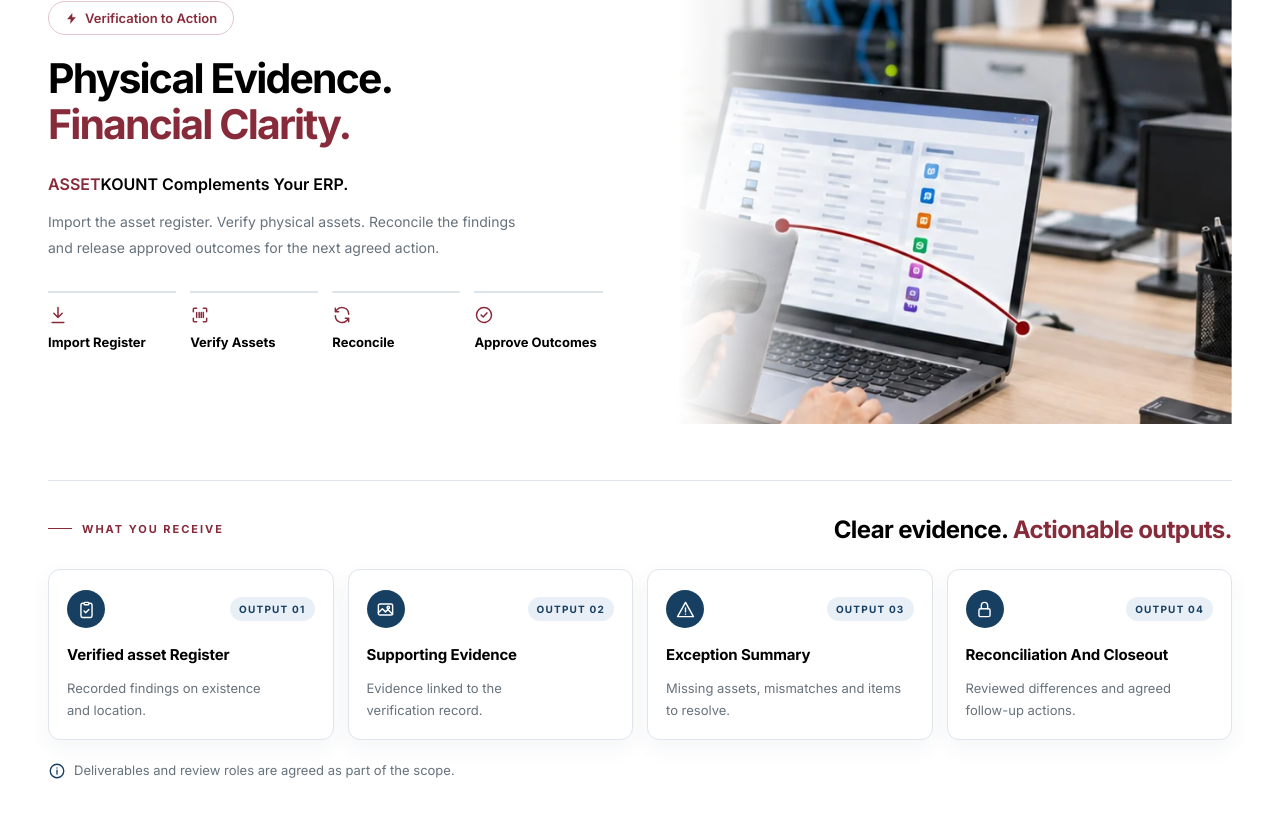
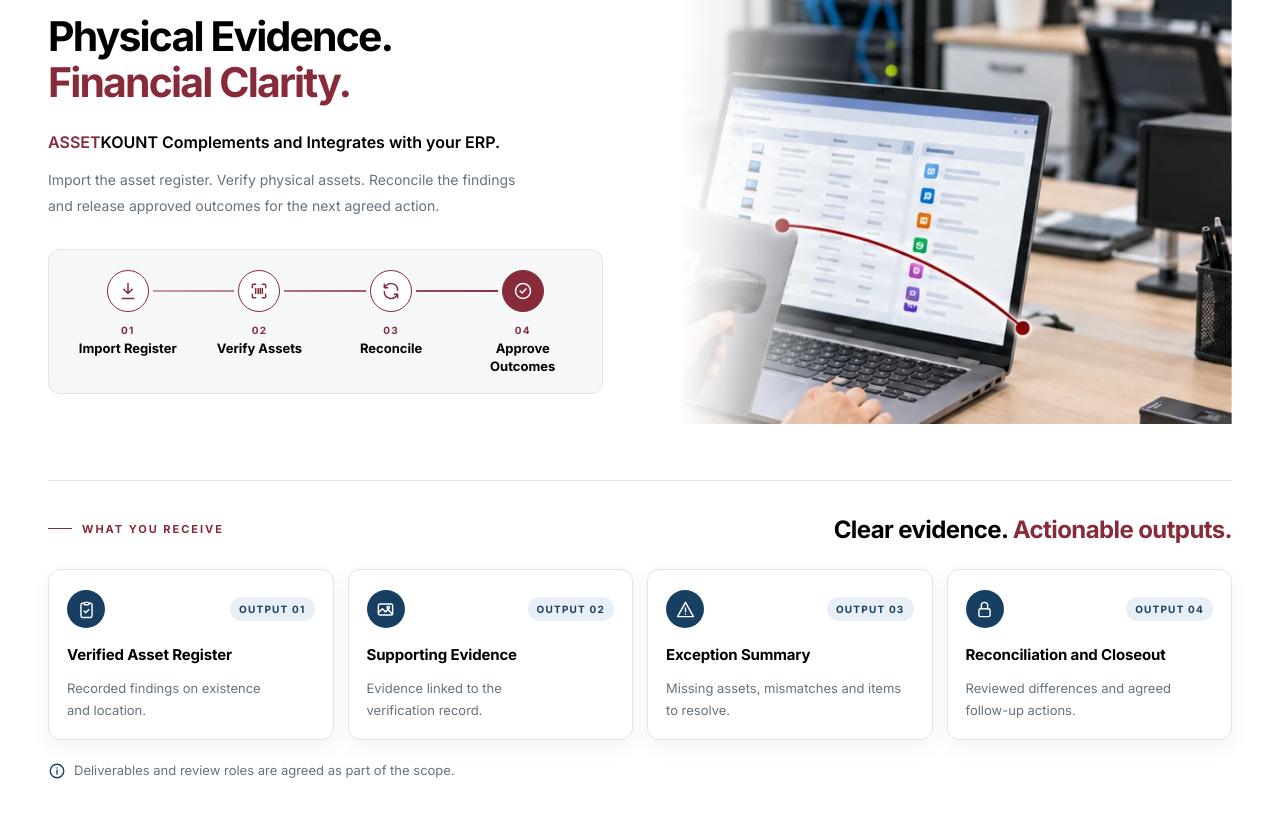
Before and after one commit to raiabhimanyu411-create/assetskount, a React (Vite) app in the folder client/: page / in a window 1280 px wide. Shown: the part 6860-7677 px from the top of the page. Built offline with nearby package versions, Linux system fonts and the light colour scheme.

Commit message:
adding new words

```diff
--- a/client/src/pages/Home.module.css
+++ b/client/src/pages/Home.module.css
@@ -1369,6 +1369,56 @@
   .recolor .outputList { grid-template-columns: 1fr; }
 }
 
+/* Reconciliation: register → verify → reconcile → approve as a connected pipeline. */
+.recolor .erpSequence {
+  position: relative;
+  gap: 10px;
+  margin-top: 30px;
+  padding: 20px 18px 18px;
+  border: 1px solid var(--line);
+  border-radius: 12px;
+  background: var(--tint);
+}
+
+.recolor .erpSequence::before {
+  content: "";
+  position: absolute;
+  top: 40px;
+  left: calc(18px + 12.5% - 5px);
+  right: calc(18px + 12.5% - 5px);
+  height: 2px;
+  background: linear-gradient(90deg, #c9a3aa, var(--secondary));
+}
+
+.recolor .erpSequence > div { position: relative; display: flex; flex-direction: column; align-items: center; padding: 0; border: 0; text-align: center; }
+.recolor .erpSequence small { margin: 10px 0 2px; font-size: 10px; font-weight: 700; letter-spacing: .12em; color: var(--secondary); }
+.recolor .erpSequence strong { font-size: 13px; line-height: 1.35; color: #000; }
+
+.recolor .seqIcon {
+  position: relative;
+  z-index: 1;
+  display: grid;
+  place-items: center;
+  width: 42px;
+  height: 42px;
+  margin: 0;
+  border: 1.5px solid var(--secondary);
+  border-radius: 50%;
+  background: #fff;
+  color: var(--secondary);
+  box-shadow: 0 0 0 4px var(--tint);
+  transition: transform .2s;
+}
+
+.recolor .erpSequence > div:hover .seqIcon { transform: scale(1.08); }
+.recolor .erpSequence > div:last-child .seqIcon { background: var(--secondary); color: #fff; }
+
+@media (max-width: 390px) {
+  .recolor .erpSequence { grid-template-columns: repeat(4, 1fr); padding: 16px 8px 14px; gap: 4px; }
+  .recolor .erpSequence::before { left: calc(8px + 12.5% - 2px); right: calc(8px + 12.5% - 2px); top: 36px; }
+  .recolor .erpSequence strong { font-size: 11px; }
+}
+
 /* One size for every bullet list (title + line below), matching The Asset Reality Gap.
    Placed last so it holds at every breakpoint. */
 .page .issueList strong,
--- a/client/src/pages/HomePage.jsx
+++ b/client/src/pages/HomePage.jsx
@@ -131,10 +131,10 @@ const erpSteps = [
 ];
 
 const outputs = [
-  ["Verified asset Register", "Recorded findings on existence and location.", <path d="M9 4H7a2 2 0 0 0-2 2v14a2 2 0 0 0 2 2h10a2 2 0 0 0 2-2V6a2 2 0 0 0-2-2h-2M10 3h4a1 1 0 0 1 1 1v1a1 1 0 0 1-1 1h-4a1 1 0 0 1-1-1V4a1 1 0 0 1 1-1ZM9 14l2 2 4-4" />],
+  ["Verified Asset Register", "Recorded findings on existence and location.", <path d="M9 4H7a2 2 0 0 0-2 2v14a2 2 0 0 0 2 2h10a2 2 0 0 0 2-2V6a2 2 0 0 0-2-2h-2M10 3h4a1 1 0 0 1 1 1v1a1 1 0 0 1-1 1h-4a1 1 0 0 1-1-1V4a1 1 0 0 1 1-1ZM9 14l2 2 4-4" />],
   ["Supporting Evidence", "Evidence linked to the verification record.", <><rect x="3" y="5" width="18" height="14" rx="2" /><path d="m3 16 5-5 4 4 3-3 6 6" /><circle cx="15.5" cy="9.5" r="1.5" /></>],
   ["Exception Summary", "Missing assets, mismatches and items to resolve.", <path d="M12 3 2 21h20L12 3ZM12 10v5M12 18h.01" />],
-  ["Reconciliation And Closeout", "Reviewed differences and agreed follow-up actions.", <><rect x="5" y="11" width="14" height="10" rx="2" /><path d="M8 11V7a4 4 0 0 1 8 0v4" /></>],
+  ["Reconciliation and Closeout", "Reviewed differences and agreed follow-up actions.", <><rect x="5" y="11" width="14" height="10" rx="2" /><path d="M8 11V7a4 4 0 0 1 8 0v4" /></>],
 ];
 
 const models = [
@@ -684,11 +684,15 @@ function HomePage() {
             <div className={styles.copy}>
               <Badge>Verification to Action</Badge>
               <h2 id="reconciliation-title">Physical Evidence.<br /><em>Financial Clarity.</em></h2>
-              <p className={styles.leadLine}><Brand /> Complements Your ERP.</p>
+              <p className={styles.leadLine}><Brand /> Complements and Integrates with your ERP.</p>
               <p className={styles.body}>Import the asset register. Verify physical assets. Reconcile the findings and release approved outcomes for the next agreed action.</p>
               <div className={styles.erpSequence}>
-                {erpSteps.map(([label, icon]) => (
-                  <div key={label}><Icon className={styles.seqIcon}>{icon}</Icon><strong>{label}</strong></div>
+                {erpSteps.map(([label, icon], index) => (
+                  <div key={label}>
+                    <Icon className={styles.seqIcon}>{icon}</Icon>
+                    <small>{pad(index)}</small>
+                    <strong>{label}</strong>
+                  </div>
                 ))}
               </div>
             </div>
```
